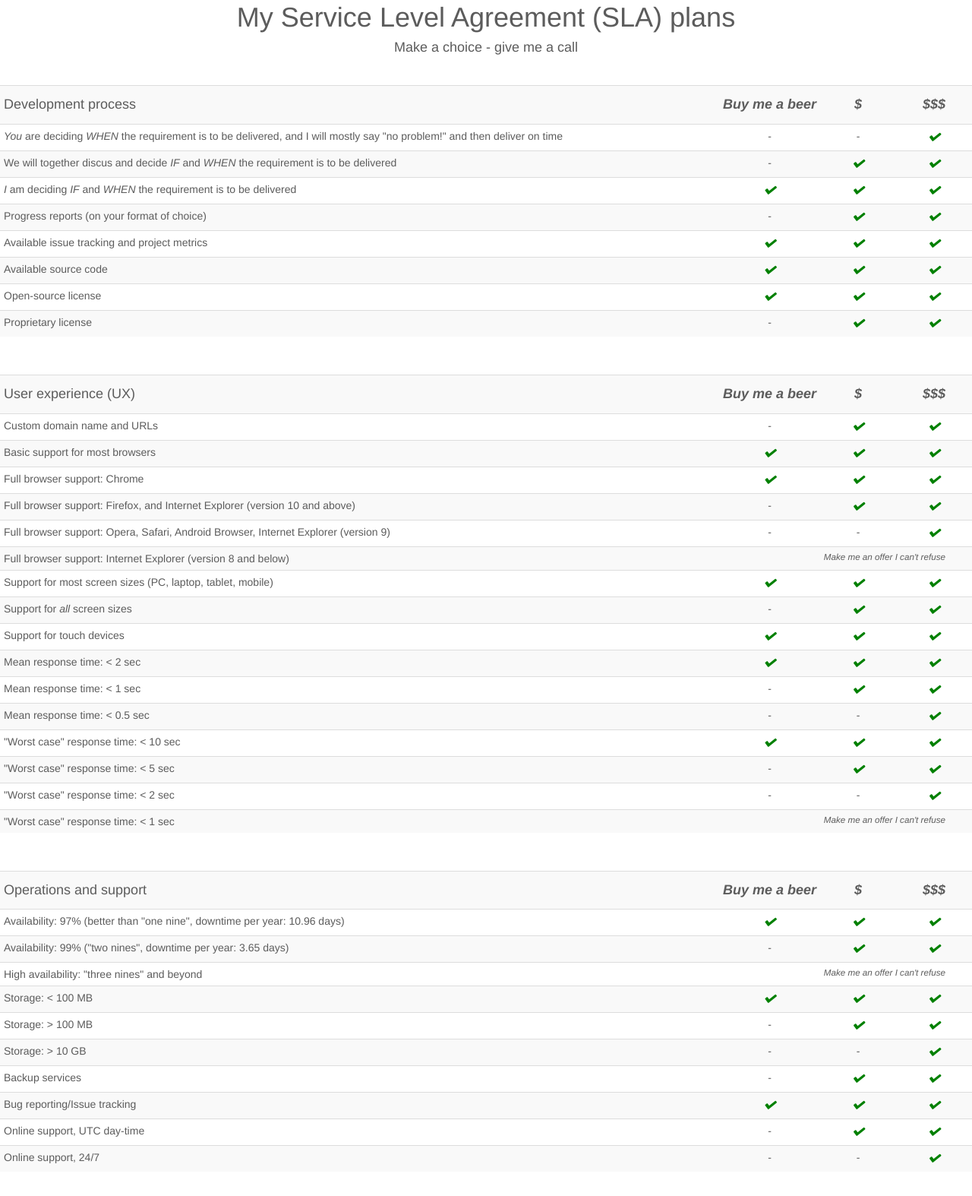
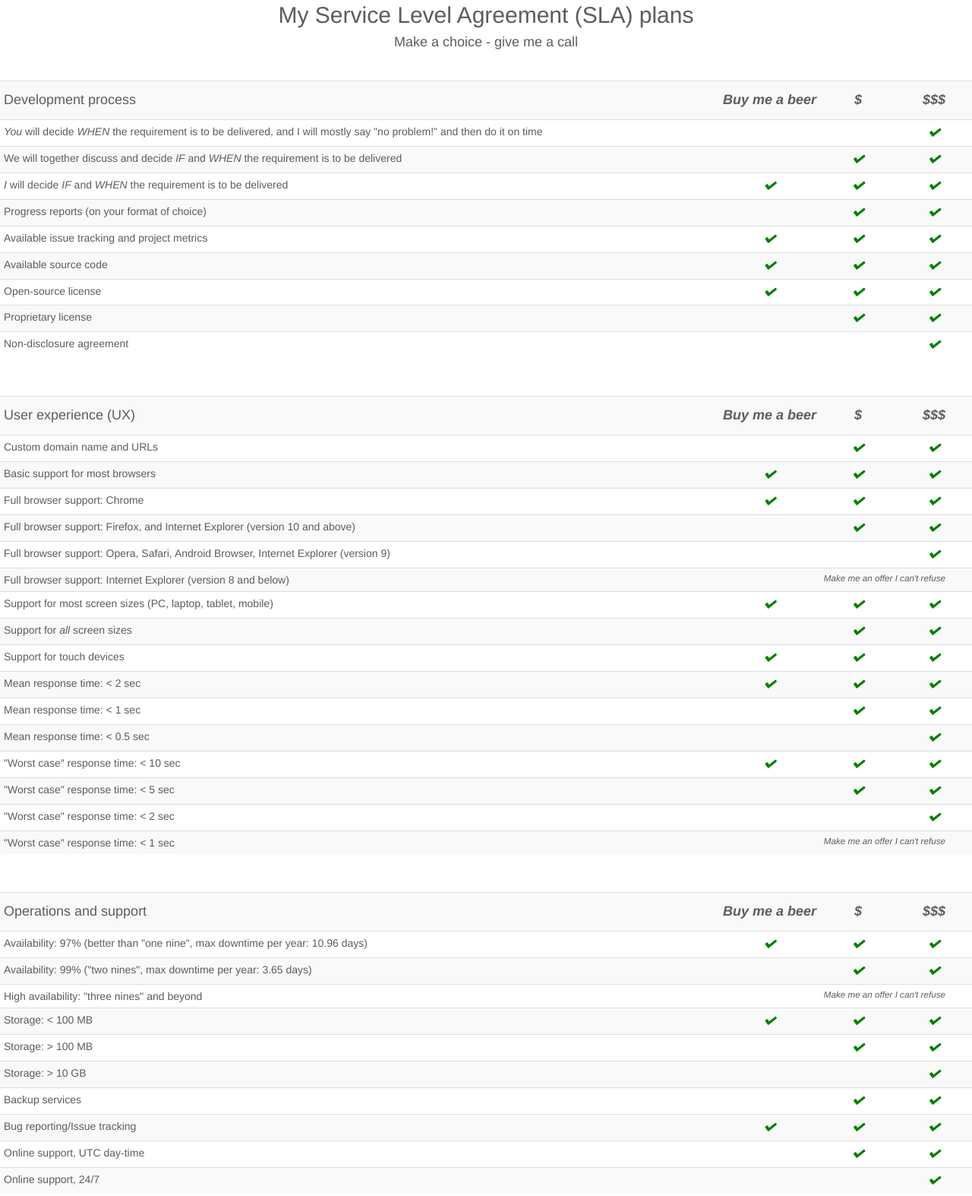
Before and after one commit to eirikt/eirikt.github.io, a plain HTML site: page pricing/index.html in a window 1280 px wide. Shown: the part 17-1591 px from the top of the page at 76% size. Drawn offline with nearby package versions, Linux system fonts and the light colour scheme.

Commit message:
Non-disclosure option added

```diff
--- a/pricing/index.html
+++ b/pricing/index.html
@@ -1,21 +1,18 @@
 <!DOCTYPE html>
 <head>
-    <link rel="stylesheet" href="https://maxcdn.bootstrapcdn.com/bootstrap/3.2.0/css/bootstrap.min.css">
-    <link rel="stylesheet" href="//maxcdn.bootstrapcdn.com/font-awesome/4.2.0/css/font-awesome.min.css">
+    <link rel="stylesheet" href="http://maxcdn.bootstrapcdn.com/bootstrap/3.2.0/css/bootstrap.min.css">
+    <link rel="stylesheet" href="http://maxcdn.bootstrapcdn.com/font-awesome/4.2.0/css/font-awesome.min.css">
     <style>
         body {
             color: #5c5c5c;
         }
-
         .centered {
             text-align: center;
         }
-
         .sla-plan-column {
             text-align: center;
             width: 10rem;;
         }
-
         .check-icon::before {
             content: "\f00c";
             font-family: FontAwesome, sans-serif;
@@ -26,7 +23,7 @@
 </head>
 <html>
 <body>
-<h1 class="centered">My Service Level Agreement (SLA) plans</h1>
+<h2 class="centered">My Service Level Agreement (SLA) plans</h2>
 <h4 class="centered">Make a choice - give me a call</h4>
 
 <table class="table table-condensed table-striped table-hover" style="margin-top: 4rem;">
@@ -38,28 +35,26 @@
         <th class="sla-plan-column"><h4><em><strong>$$$</strong></em></h4></th>
     </tr>
     <tr>
-        <td><em>You</em> are deciding
-            <em>WHEN</em> the requirement is to be delivered, and I will mostly say "no problem!" and then deliver on time
-        </td>
-        <td class="sla-plan-column">-</td>
-        <td class="sla-plan-column">-</td>
+        <td><em>You</em> will decide <em>WHEN</em> the requirement is to be delivered, and I will mostly say "no problem!" and then do it on time</td>
+        <td class="sla-plan-column"></td>
+        <td class="sla-plan-column"></td>
         <td class="sla-plan-column"><i class="check-icon"></i></td>
     </tr>
     <tr>
-        <td>We will together discus and decide <em>IF</em> and <em>WHEN</em> the requirement is to be delivered</td>
-        <td class="sla-plan-column">-</td>
+        <td>We will together discuss and decide <em>IF</em> and <em>WHEN</em> the requirement is to be delivered</td>
+        <td class="sla-plan-column"></td>
         <td class="sla-plan-column"><i class="check-icon"></i></td>
         <td class="sla-plan-column"><i class="check-icon"></i></td>
     </tr>
     <tr>
-        <td><em>I</em> am deciding <em>IF</em> and <em>WHEN</em> the requirement is to be delivered</td>
+        <td><em>I</em> will decide <em>IF</em> and <em>WHEN</em> the requirement is to be delivered</td>
         <td class="sla-plan-column"><i class="check-icon"></i></td>
         <td class="sla-plan-column"><i class="check-icon"></i></td>
         <td class="sla-plan-column"><i class="check-icon"></i></td>
     </tr>
     <tr>
         <td>Progress reports (on your format of choice)</td>
-        <td class="sla-plan-column">-</td>
+        <td class="sla-plan-column"></td>
         <td class="sla-plan-column"><i class="check-icon"></i></td>
         <td class="sla-plan-column"><i class="check-icon"></i></td>
     </tr>
@@ -83,8 +78,14 @@
     </tr>
     <tr>
         <td>Proprietary license</td>
-        <td class="sla-plan-column">-</td>
+        <td class="sla-plan-column"></td>
         <td class="sla-plan-column"><i class="check-icon"></i></td>
+        <td class="sla-plan-column"><i class="check-icon"></i></td>
+    </tr>
+    <tr>
+        <td>Non-disclosure agreement</td>
+        <td class="sla-plan-column"></td>
+        <td class="sla-plan-column"></i></td>
         <td class="sla-plan-column"><i class="check-icon"></i></td>
     </tr>
     </tbody>
@@ -101,7 +102,7 @@
     </tr>
     <tr>
         <td>Custom domain name and URLs</td>
-        <td class="sla-plan-column">-</td>
+        <td class="sla-plan-column"></td>
         <td class="sla-plan-column"><i class="check-icon"></i></td>
         <td class="sla-plan-column"><i class="check-icon"></i></td>
     </tr>
@@ -119,14 +120,14 @@
     </tr>
     <tr>
         <td>Full browser support: Firefox, and Internet Explorer (version 10 and above)</td>
-        <td class="sla-plan-column">-</td>
+        <td class="sla-plan-column"></td>
         <td class="sla-plan-column"><i class="check-icon"></i></td>
         <td class="sla-plan-column"><i class="check-icon"></i></td>
     </tr>
     <tr>
         <td>Full browser support: Opera, Safari, Android Browser, Internet Explorer (version 9)</td>
-        <td class="sla-plan-column">-</td>
-        <td class="sla-plan-column">-</td>
+        <td class="sla-plan-column"></td>
+        <td class="sla-plan-column"></td>
         <td class="sla-plan-column"><i class="check-icon"></i></td>
     </tr>
     <tr>
@@ -143,7 +144,7 @@
     </tr>
     <tr>
         <td>Support for <em>all</em> screen sizes</td>
-        <td class="sla-plan-column">-</td>
+        <td class="sla-plan-column"></td>
         <td class="sla-plan-column"><i class="check-icon"></i></td>
         <td class="sla-plan-column"><i class="check-icon"></i></td>
     </tr>
@@ -161,14 +162,14 @@
     </tr>
     <tr>
         <td>Mean response time: < 1 sec</td>
-        <td class="sla-plan-column">-</td>
+        <td class="sla-plan-column"></td>
         <td class="sla-plan-column"><i class="check-icon"></i></td>
         <td class="sla-plan-column"><i class="check-icon"></i></td>
     </tr>
     <tr>
         <td>Mean response time: < 0.5 sec</td>
-        <td class="sla-plan-column">-</td>
-        <td class="sla-plan-column">-</td>
+        <td class="sla-plan-column"></td>
+        <td class="sla-plan-column"></td>
         <td class="sla-plan-column"><i class="check-icon"></i></td>
     </tr>
     <tr>
@@ -179,14 +180,14 @@
     </tr>
     <tr>
         <td>"Worst case" response time: < 5 sec</td>
-        <td class="sla-plan-column">-</td>
+        <td class="sla-plan-column"></td>
         <td class="sla-plan-column"><i class="check-icon"></i></td>
         <td class="sla-plan-column"><i class="check-icon"></i></td>
     </tr>
     <tr>
         <td>"Worst case" response time: < 2 sec</td>
-        <td class="sla-plan-column">-</td>
-        <td class="sla-plan-column">-</td>
+        <td class="sla-plan-column"></td>
+        <td class="sla-plan-column"></td>
         <td class="sla-plan-column"><i class="check-icon"></i></td>
     </tr>
     <tr>
@@ -208,14 +209,14 @@
         <th class="sla-plan-column"><h4><em><strong>$$$</strong></em></h4></th>
     </tr>
     <tr>
-        <td>Availability: 97% (better than "one nine", downtime per year: 10.96 days)</td>
+        <td>Availability: 97% (better than "one nine", max downtime per year: 10.96 days)</td>
         <td class="sla-plan-column"><i class="check-icon"></i></td>
         <td class="sla-plan-column"><i class="check-icon"></i></td>
         <td class="sla-plan-column"><i class="check-icon"></i></td>
     </tr>
     <tr>
-        <td>Availability: 99% ("two nines", downtime per year: 3.65 days)</td>
-        <td class="sla-plan-column">-</td>
+        <td>Availability: 99% ("two nines", max downtime per year: 3.65 days)</td>
+        <td class="sla-plan-column"></td>
         <td class="sla-plan-column"><i class="check-icon"></i></td>
         <td class="sla-plan-column"><i class="check-icon"></i></td>
     </tr>
@@ -233,19 +234,19 @@
     </tr>
     <tr>
         <td>Storage: > 100 MB</td>
-        <td class="sla-plan-column">-</td>
+        <td class="sla-plan-column"></td>
         <td class="sla-plan-column"><i class="check-icon"></i></td>
         <td class="sla-plan-column"><i class="check-icon"></i></td>
     </tr>
     <tr>
         <td>Storage: > 10 GB</td>
-        <td class="sla-plan-column">-</td>
-        <td class="sla-plan-column">-</td>
+        <td class="sla-plan-column"></td>
+        <td class="sla-plan-column"></td>
         <td class="sla-plan-column"><i class="check-icon"></i></td>
     </tr>
     <tr>
         <td>Backup services</td>
-        <td class="sla-plan-column">-</td>
+        <td class="sla-plan-column"></td>
         <td class="sla-plan-column"><i class="check-icon"></i></td>
         <td class="sla-plan-column"><i class="check-icon"></i></td>
     </tr>
@@ -257,14 +258,14 @@
     </tr>
     <tr>
         <td>Online support, UTC day-time</td>
-        <td class="sla-plan-column">-</td>
+        <td class="sla-plan-column"></td>
         <td class="sla-plan-column"><i class="check-icon"></i></td>
         <td class="sla-plan-column"><i class="check-icon"></i></td>
     </tr>
     <tr>
         <td>Online support, 24/7</td>
-        <td class="sla-plan-column">-</td>
-        <td class="sla-plan-column">-</td>
+        <td class="sla-plan-column"></td>
+        <td class="sla-plan-column"></td>
         <td class="sla-plan-column"><i class="check-icon"></i></td>
     </tr>
     </tbody>
```
